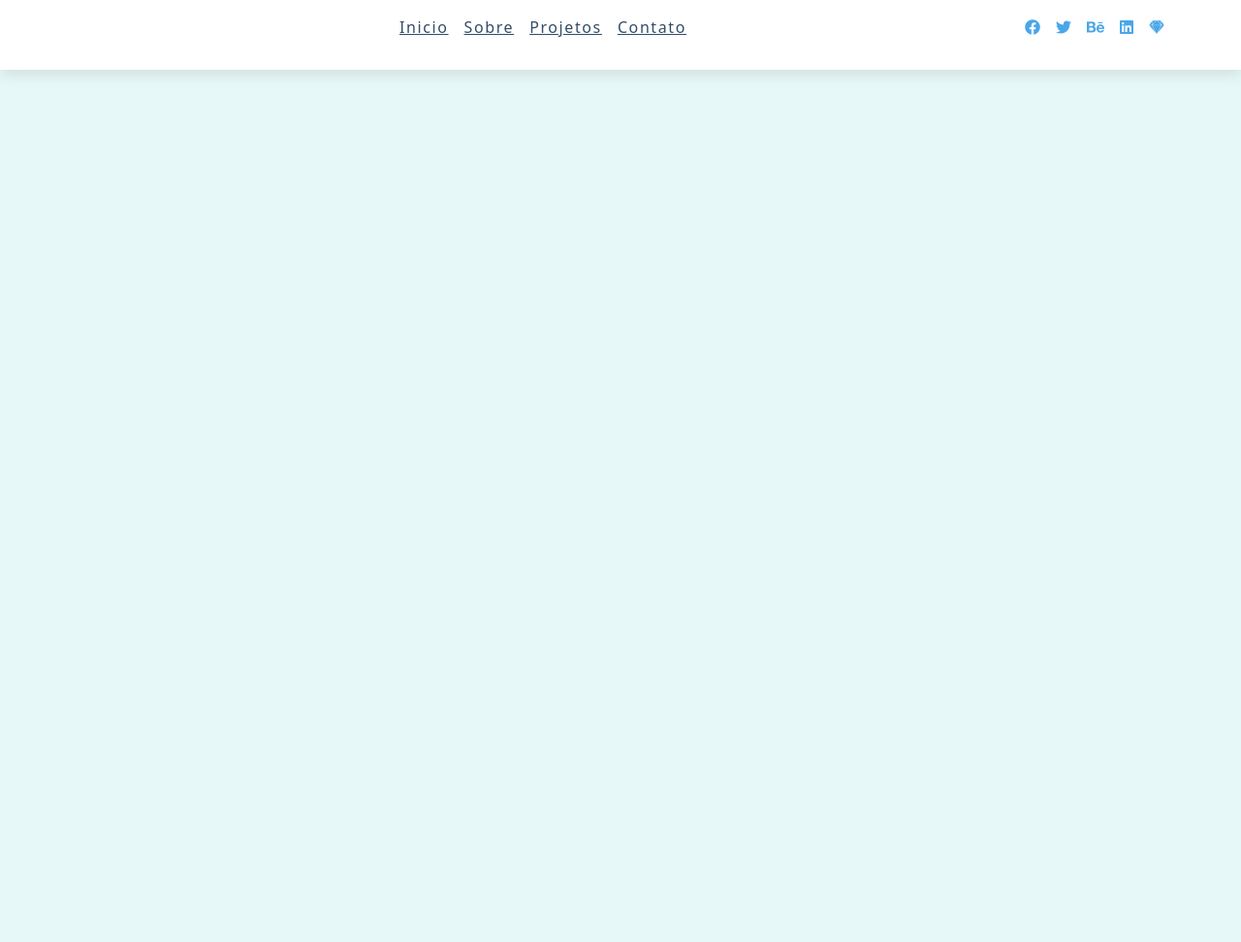
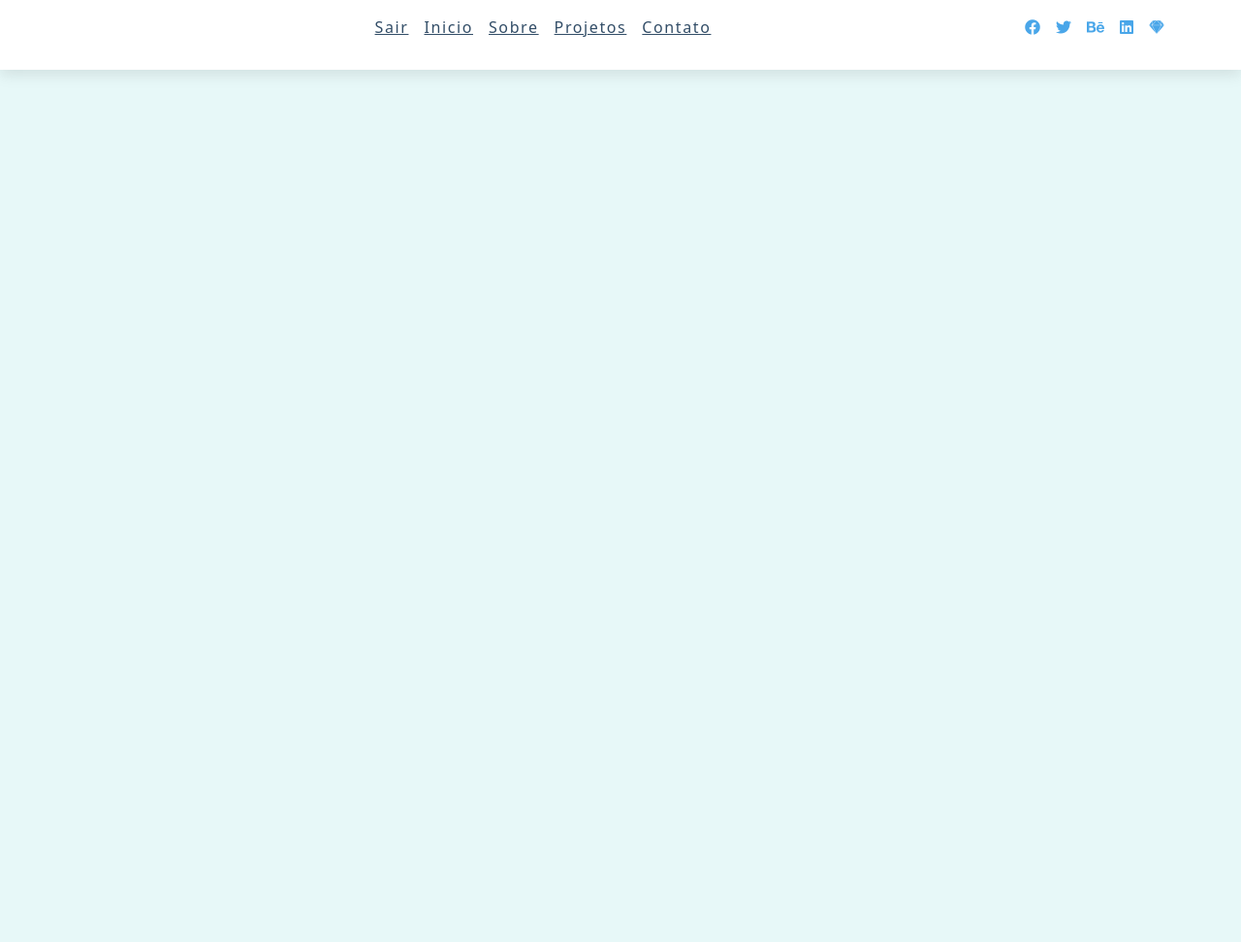
Before and after one commit to devnicius/Projetos, a Jekyll site: the page docs/Responsividade/index.html, which Jekyll copies as it is, in a window 1280 px wide. Shown: the whole page at 97% size. Built offline with Jekyll 4.4.1, drawn with Linux system fonts in a browser that asks for light colours; nearby versions of some CDN libraries.

Commit message:
Projetos

```diff
--- a/docs/Responsividade/index.html
+++ b/docs/Responsividade/index.html
@@ -18,6 +18,9 @@
             </div>
             <!-- links -->
       <ul class="links">
+        <li>
+          <a href="../../">Sair</a>
+        </li>
         <li>
           <a href="index.html">inicio</a>
         </li>
--- a/docs/Responsividade/styles.css
+++ b/docs/Responsividade/styles.css
@@ -198,11 +198,12 @@ nav {
 .social-icons {
   display: none;
 }
-.links {
+/*.links {
+
   height: 0;
   overflow: hidden;
   transition: var(--transition);
-}
+}*/
 .show-links {
   height: 10rem;
 }
--- a/docs/Reviews/index.html
+++ b/docs/Reviews/index.html
@@ -8,10 +8,9 @@
 </head>
 <body style="background-color: #e7f8f8;">
 
-    <nav class="navbar navbar-light bg-light mb-5 d-flex justify-content-center">
-        <div class="container-fluid">
+    <nav class="navbar navbar-expand navbar-light bg-light d-flex justify-content-center">
           <span class="navbar-brand mb-0 h1 text-center">Perfis</span>
-        </div>
+          <a href="../../">Sair</a>
       </nav>
     <main class="col-sm-12 col-xs-8 h-100 align-items-center pt-5 d-flex justify-content-center">
         <div class="row">
```
